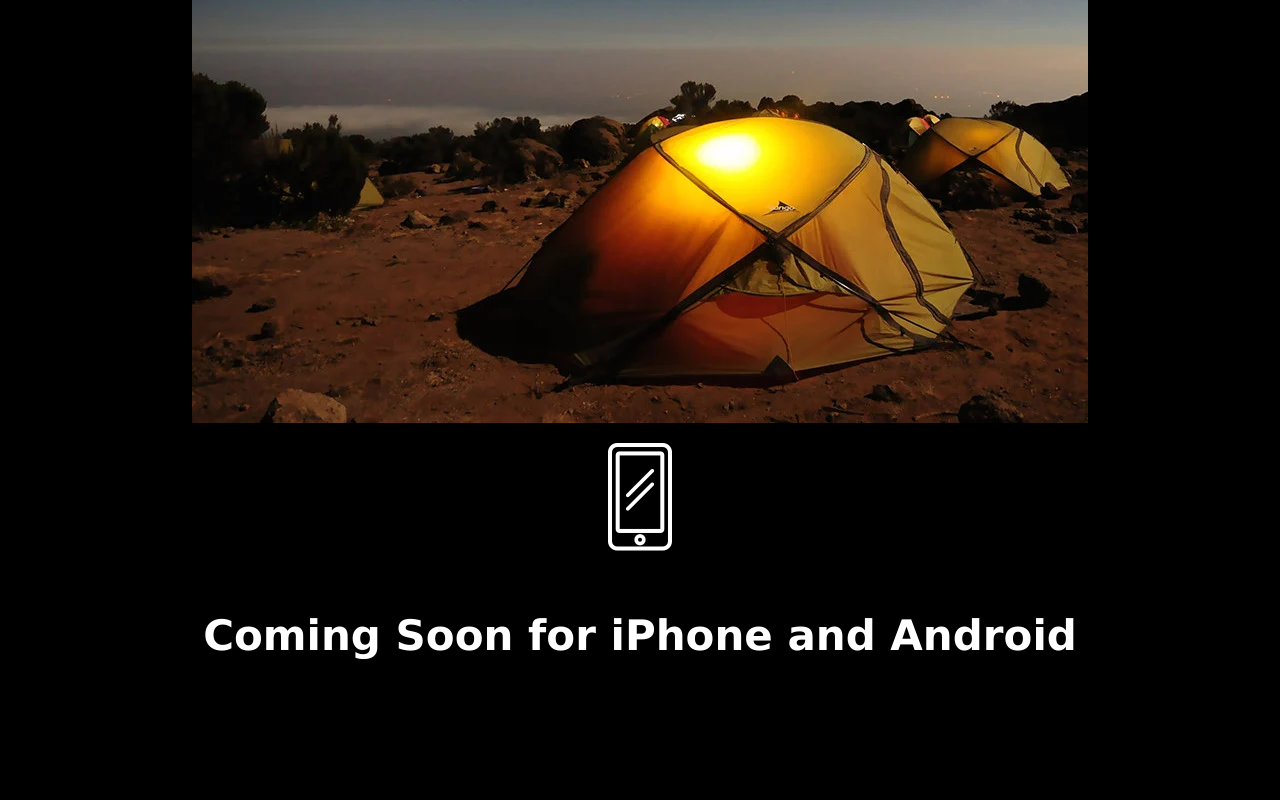
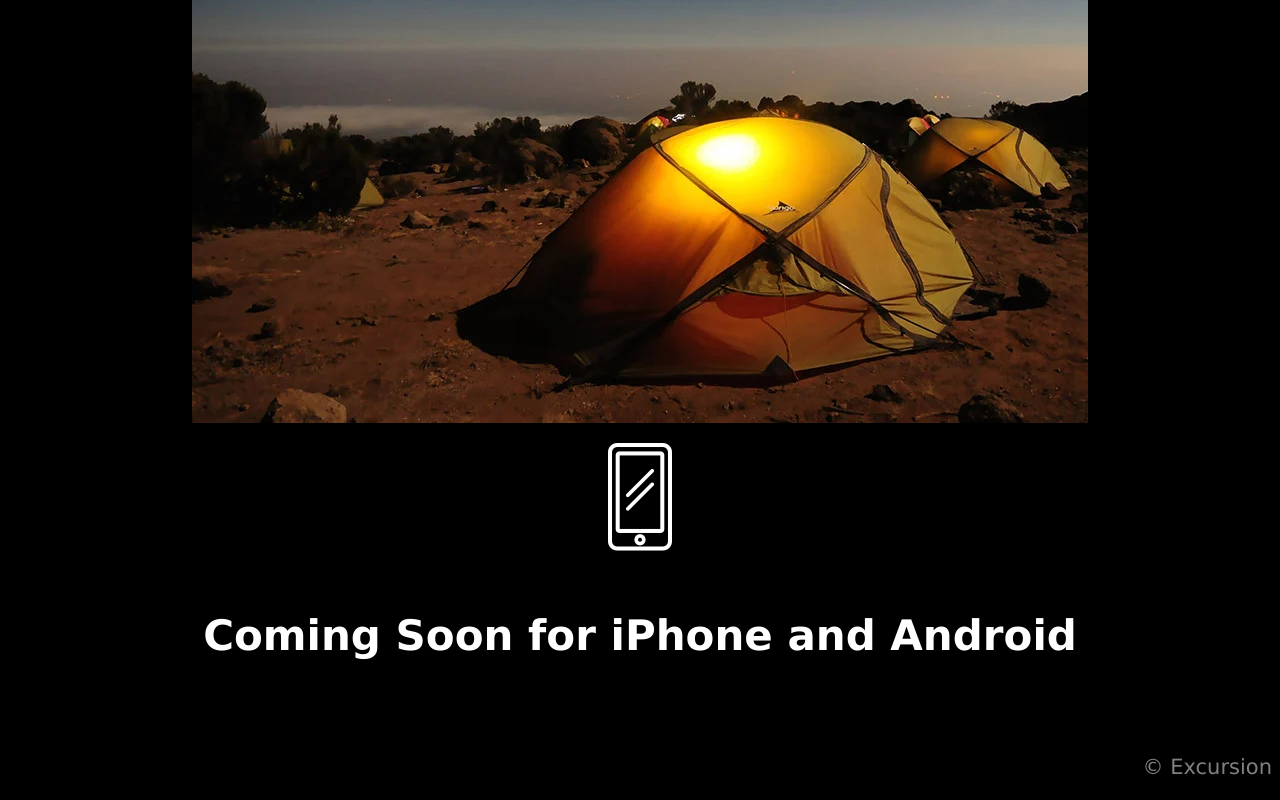
Before and after one commit to smidgeofmarketing/excursion-new, a plain HTML site: page index.html in a window 1280 px wide. Shown: the part 589-1389 px from the top of the page. Before the commit the page ends 1339 px from the top, so only its background shows below. Drawn offline with Linux system fonts and the light colour scheme.

Commit message:
final push

```diff
--- a/index.html
+++ b/index.html
@@ -21,5 +21,6 @@
     <p><img src="resources/assets/phone.webp" alt=""></p>
     <h4 class="header--secondary">Coming Soon for iPhone and Android</h4>
     <p><a class="link--cta" href="#"></a>Download Excursion (Coming soon!)</p>
+    <p class="copyright">© Excursion</p>
 </body>
 </html>
--- a/resources/css/style.css
+++ b/resources/css/style.css
@@ -30,3 +30,11 @@ body {
     color: aquamarine;
     font-size: 16px;
 }
+
+/*FOOTER*/
+
+.copyright {
+    font-size: 21px;
+    color: grey;
+    text-align: right;
+}
```
